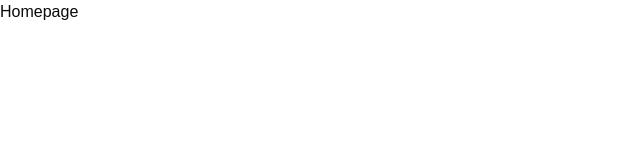
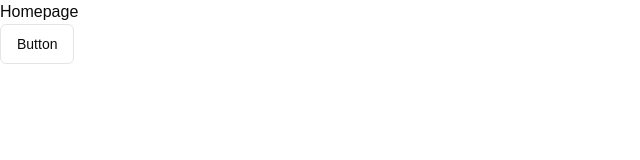
Before and after one commit to rto24/Discordia, a Next.js app: page / in a window 1280 px wide. Shown: the top 160 px of the page, without its empty margins (0-640 px from the left). Built offline with nearby package versions, Linux system fonts and the light colour scheme.

Commit message:
added reusable button from shadcn

```diff
--- a/package.json
+++ b/package.json
@@ -9,6 +9,7 @@
     "lint": "next lint"
   },
   "dependencies": {
+    "@radix-ui/react-slot": "^1.1.0",
     "class-variance-authority": "^0.7.0",
     "clsx": "^2.1.1",
     "lucide-react": "^0.453.0",
--- a/src/app/page.tsx
+++ b/src/app/page.tsx
@@ -1,8 +1,15 @@
+import { Button } from '@/components/ui/button'
 import React from 'react'
 
 const Home = () => {
   return (
-    <div>Homepage</div>
+    <div>
+      <section>
+        <h1>Homepage</h1>
+        <Button variant="outline">Button</Button>
+      </section>
+    </div>
+
   )
 }
 
--- /dev/null
+++ b/src/components/ui/button.tsx
@@ -0,0 +1,56 @@
+import * as React from "react"
+import { Slot } from "@radix-ui/react-slot"
+import { cva, type VariantProps } from "class-variance-authority"
+
+import { cn } from "@/lib/utils"
+
+const buttonVariants = cva(
+  "inline-flex items-center justify-center gap-2 whitespace-nowrap rounded-md text-sm font-medium ring-offset-background transition-colors focus-visible:outline-none focus-visible:ring-2 focus-visible:ring-ring focus-visible:ring-offset-2 disabled:pointer-events-none disabled:opacity-50 [&_svg]:pointer-events-none [&_svg]:size-4 [&_svg]:shrink-0",
+  {
+    variants: {
+      variant: {
+        default: "bg-primary text-primary-foreground hover:bg-primary/90",
+        destructive:
+          "bg-destructive text-destructive-foreground hover:bg-destructive/90",
+        outline:
+          "border border-input bg-background hover:bg-accent hover:text-accent-foreground",
+        secondary:
+          "bg-secondary text-secondary-foreground hover:bg-secondary/80",
+        ghost: "hover:bg-accent hover:text-accent-foreground",
+        link: "text-primary underline-offset-4 hover:underline",
+      },
+      size: {
+        default: "h-10 px-4 py-2",
+        sm: "h-9 rounded-md px-3",
+        lg: "h-11 rounded-md px-8",
+        icon: "h-10 w-10",
+      },
+    },
+    defaultVariants: {
+      variant: "default",
+      size: "default",
+    },
+  }
+)
+
+export interface ButtonProps
+  extends React.ButtonHTMLAttributes<HTMLButtonElement>,
+    VariantProps<typeof buttonVariants> {
+  asChild?: boolean
+}
+
+const Button = React.forwardRef<HTMLButtonElement, ButtonProps>(
+  ({ className, variant, size, asChild = false, ...props }, ref) => {
+    const Comp = asChild ? Slot : "button"
+    return (
+      <Comp
+        className={cn(buttonVariants({ variant, size, className }))}
+        ref={ref}
+        {...props}
+      />
+    )
+  }
+)
+Button.displayName = "Button"
+
+export { Button, buttonVariants }
```
Also changed, not shown: 1 other file (tests, documents, lock files or other folders).
